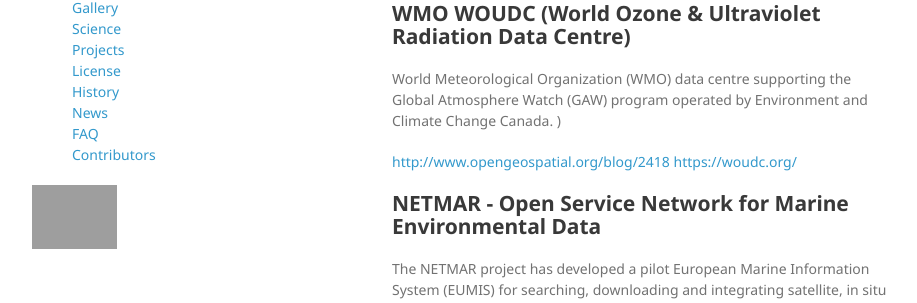
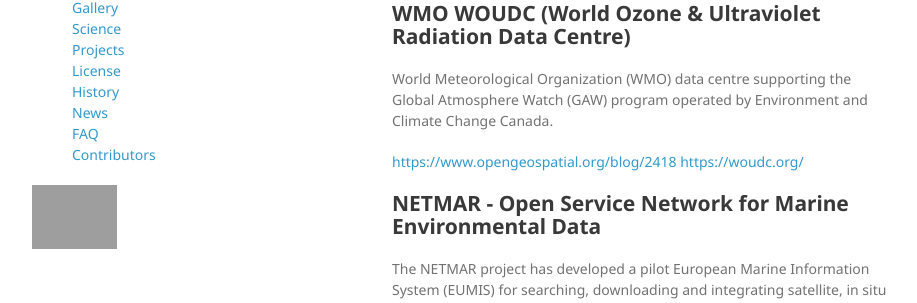
Before and after one commit to isabella232/pywps.org, a Jekyll site: the page built from projects/index.md, in a window 1280 px wide and 1249 px high, cut to the strip 294-597 px from the top of the window. Shown: the whole strip, without its empty margins (178-1095 px from the left). Built offline with Jekyll 4.4.1, drawn with Linux system fonts in a browser that asks for light colours; part of the change alters nothing that is shown; grey boxes are pictures that could not be loaded.

Commit message:
Update index.md

```diff
--- a/projects/index.md
+++ b/projects/index.md
@@ -17,9 +17,9 @@ Smart City Energy supports cities in the development of innovative strategies an
 
 
 ## WMO WOUDC (World Ozone & Ultraviolet Radiation Data Centre)
-World Meteorological Organization (WMO) data centre supporting the Global Atmosphere Watch (GAW) program operated by Environment and Climate Change Canada. )
+World Meteorological Organization (WMO) data centre supporting the Global Atmosphere Watch (GAW) program operated by Environment and Climate Change Canada.
 
-[http://www.opengeospatial.org/blog/2418](http://www.opengeospatial.org/blog/2418)
+[https://www.opengeospatial.org/blog/2418](https://www.opengeospatial.org/blog/2418)
 [https://woudc.org/](https://woudc.org/)
 
 
```
